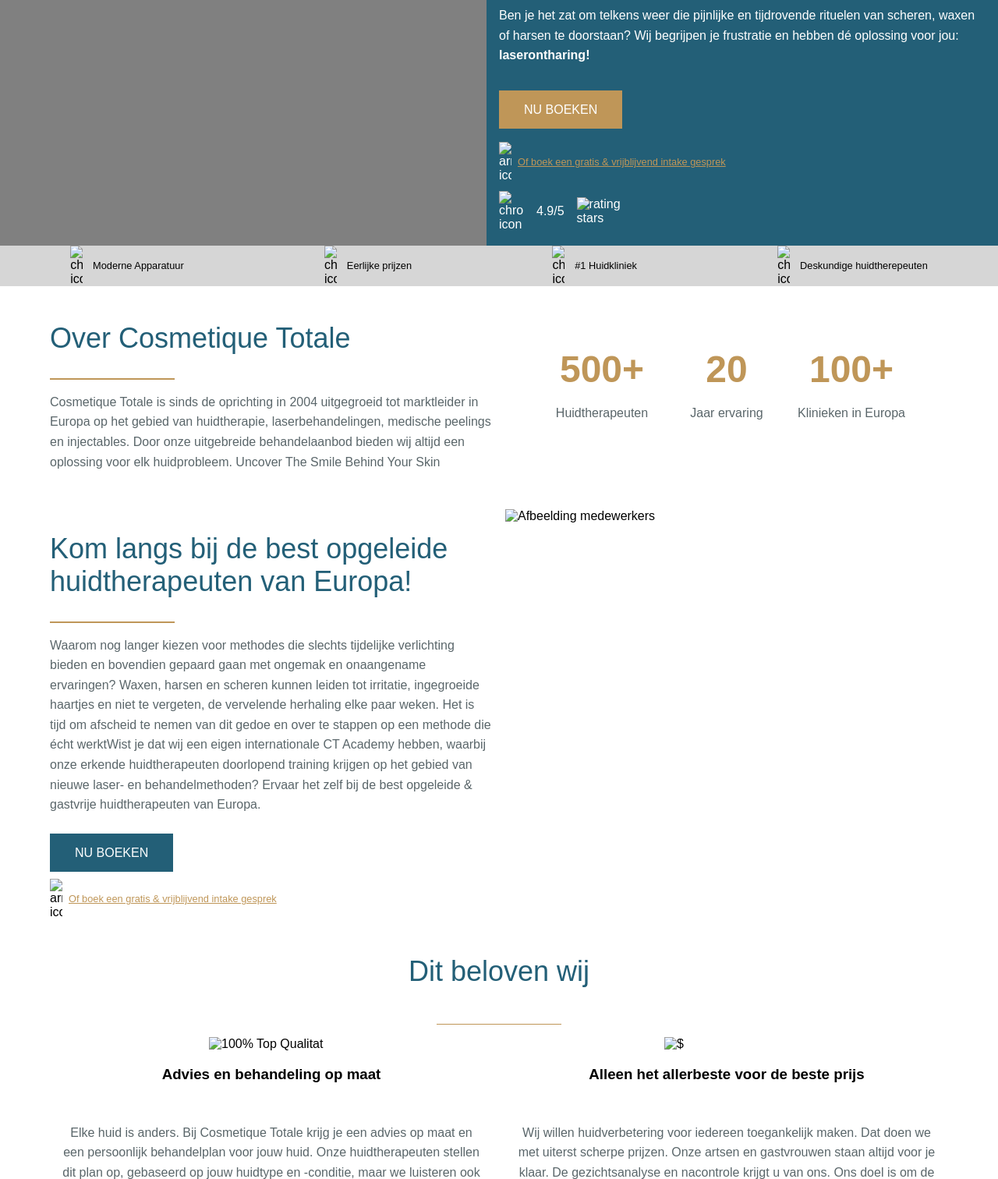
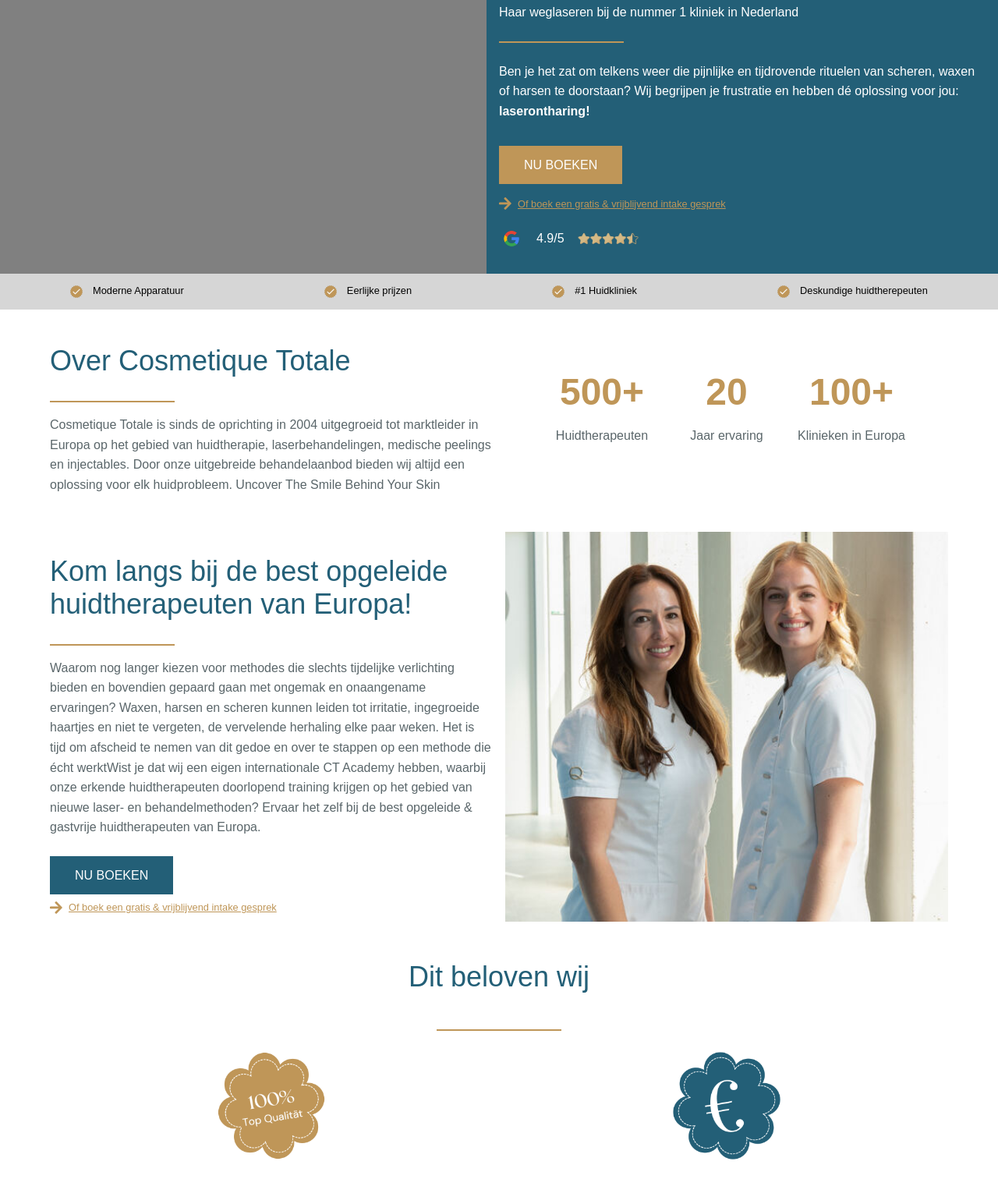
Before and after one commit to DylanAbrahams/CosmiqueTotale, a plain HTML site: page index.html in a window 1280 px wide. Shown: the part 243-1755 px from the top of the page at 78% size. Drawn offline with Linux system fonts and the light colour scheme; a script that the page names is missing.

Commit message:
Add files via upload

```diff
--- a/index.html
+++ b/index.html
@@ -10,14 +10,14 @@
 
 <body>
   <div class="nav-bar">
-    <img src="img/Logo_Cosmique_Totale.png" alt="Logo Cosmique Totale">
+    <img src="imgs/Logo_Cosmique_Totale.png" alt="Logo Cosmique Totale">
 
   </div>
 
   <div class="header">
     <div class="header-top">
       <div class="left-side">
-      </div>
+        </div>
       <div class="right-side">
         <h1>Zeg vaarwel tegen de nadelen van scheren, waxen en harsen!</h1>
         <p>Haar weglaseren bij de nummer 1 kliniek in Nederland</p>
@@ -30,30 +30,30 @@
         </div>
 
         <div class="adviesgesprek">
-          <img src="img/arrow-icon.png" alt="arrow-icon">
+          <img src="imgs/arrow-icon.png" alt="arrow-icon">
           <a href="#">Of boek een gratis & vrijblijvend intake gesprek</a>
         </div>
 
         <div class="review-box">
-          <img class="chrome-img" src="img/chrome-icon.png" alt="chrome-icon">
+          <img class="chrome-img" src="imgs/chrome-icon.png" alt="chrome-icon">
           <p>4.9/5</p>
-          <img class="stars-img" src="img/stars-icon.png" alt="rating stars">
+          <img class="stars-img" src="imgs/stars-icon.png" alt="rating stars">
         </div>
 
       </div>
     </div>
     <div class="header-bottom">
       <ul>
-        <li><img src="img/Check-icon.png" alt=check-icon>
+        <li><img src="imgs/Check-icon.png" alt=check-icon>
           <p>Moderne Apparatuur</p>
         </li>
-        <li><img src="img/Check-icon.png" alt=check-icon>
+        <li><img src="imgs/Check-icon.png" alt=check-icon>
           <p>Eerlijke prijzen</p>
         </li>
-        <li><img src="img/Check-icon.png" alt=check-icon>
+        <li><img src="imgs/Check-icon.png" alt=check-icon>
           <p>#1 Huidkliniek</p>
         </li>
-        <li><img src="img/Check-icon.png" alt=check-icon>
+        <li><img src="imgs/Check-icon.png" alt=check-icon>
           <p>Deskundige huidtherepeuten</p>
         </li>
       </ul>
@@ -105,13 +105,13 @@
       </div>
 
       <div class="adviesgesprek">
-        <img src="img/arrow-icon.png" alt="arrow-icon">
+        <img src="imgs/arrow-icon.png" alt="arrow-icon">
         <a href="#">Of boek een gratis & vrijblijvend intake gesprek</a>
       </div>
     </div>
 
     <div class="right-side">
-      <img src="img/afbeelding-1.jpg" alt="Afbeelding medewerkers">
+      <img src="imgs/afbeelding-1.jpg" alt="Afbeelding medewerkers">
     </div>
   </div>
 
@@ -121,7 +121,7 @@
   </div>
   <div class="container dit-beloven-wij">
     <div class="left-side">
-      <img src="img/sticker-quality.png" alt="100% Top Qualitat">
+      <img src="imgs/sticker-quality.png" alt="100% Top Qualitat">
       <h3>Advies en behandeling op maat</h3>
       <p>Elke huid is anders. Bij Cosmetique Totale krijg je een advies op maat en een persoonlijk behandelplan voor
         jouw huid. Onze huidtherapeuten stellen dit plan op, gebaseerd op jouw huidtype en -conditie, maar we luisteren
@@ -129,7 +129,7 @@
         huiddoel te bereiken. Zo weet je precies waar je aan toe bent.</p>
     </div>
     <div class="right-side">
-      <img src="img/sticker-euro.png" alt="$">
+      <img src="imgs/sticker-euro.png" alt="$">
       <h3>Alleen het allerbeste voor de beste prijs</h3>
       <p>Wij willen huidverbetering voor iedereen toegankelijk maken. Dat doen we met uiterst scherpe prijzen. Onze
         artsen en gastvrouwen staan altijd voor je klaar. De gezichtsanalyse en nacontrole krijgt u van ons. Ons doel is
@@ -156,7 +156,7 @@
     </div>
     <div class="container">
       <div class="left-side">
-        <img src="img/option-head.png" alt="Zone Gezicht">
+        <img src="imgs/option-head.png" alt="Zone Gezicht">
       </div>
 
 
```
Also changed, not shown: imgs/Logo_Cosmique_Totale.png (added), imgs/afbeelding-1.jpg (added), imgs/arrow-icon.png (added), imgs/check-icon.png (added), imgs/chrome-icon.png (added), imgs/option-head.png (added), imgs/stars-icon.png (added), imgs/sticker-euro.png (added), imgs/sticker-quality.png (added).
